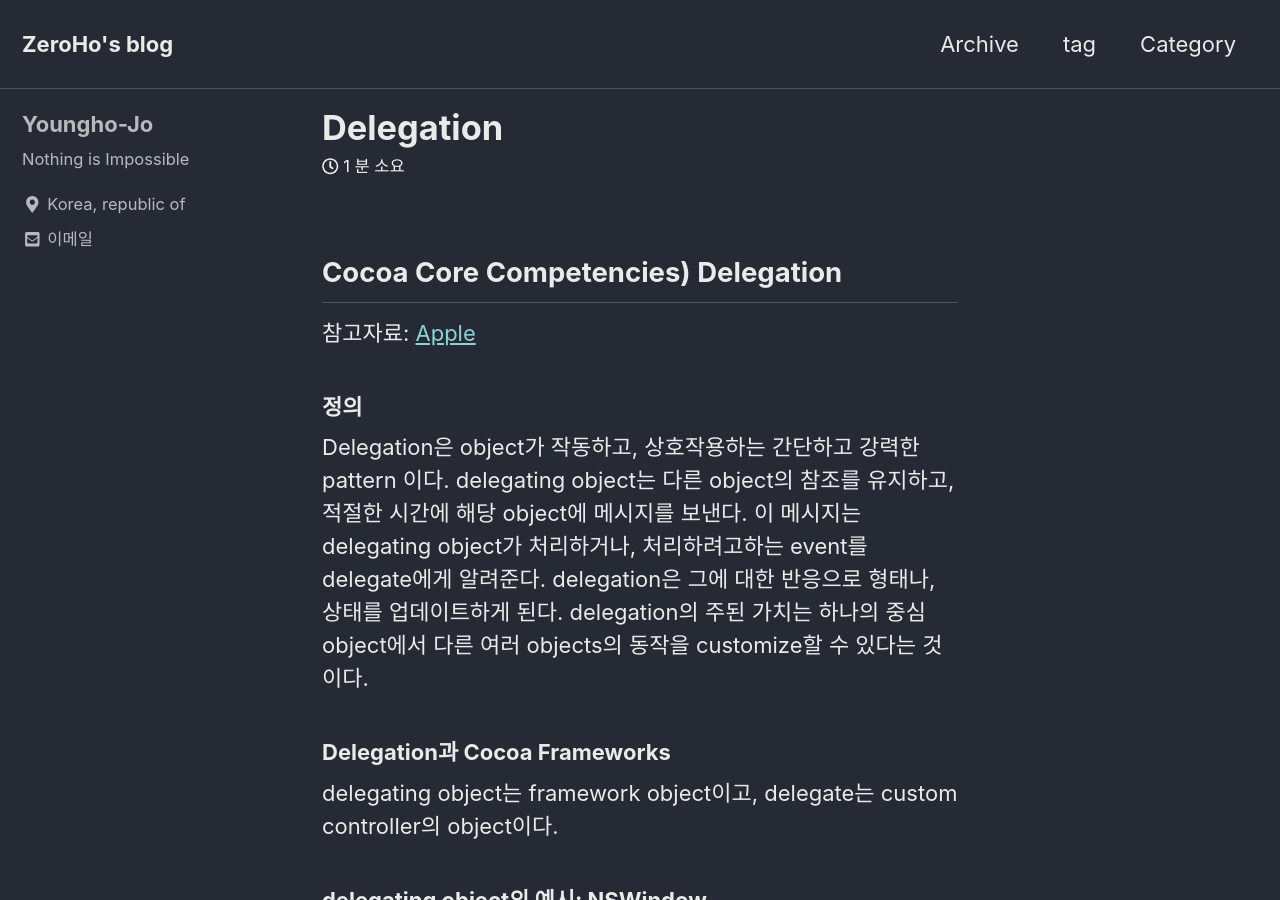
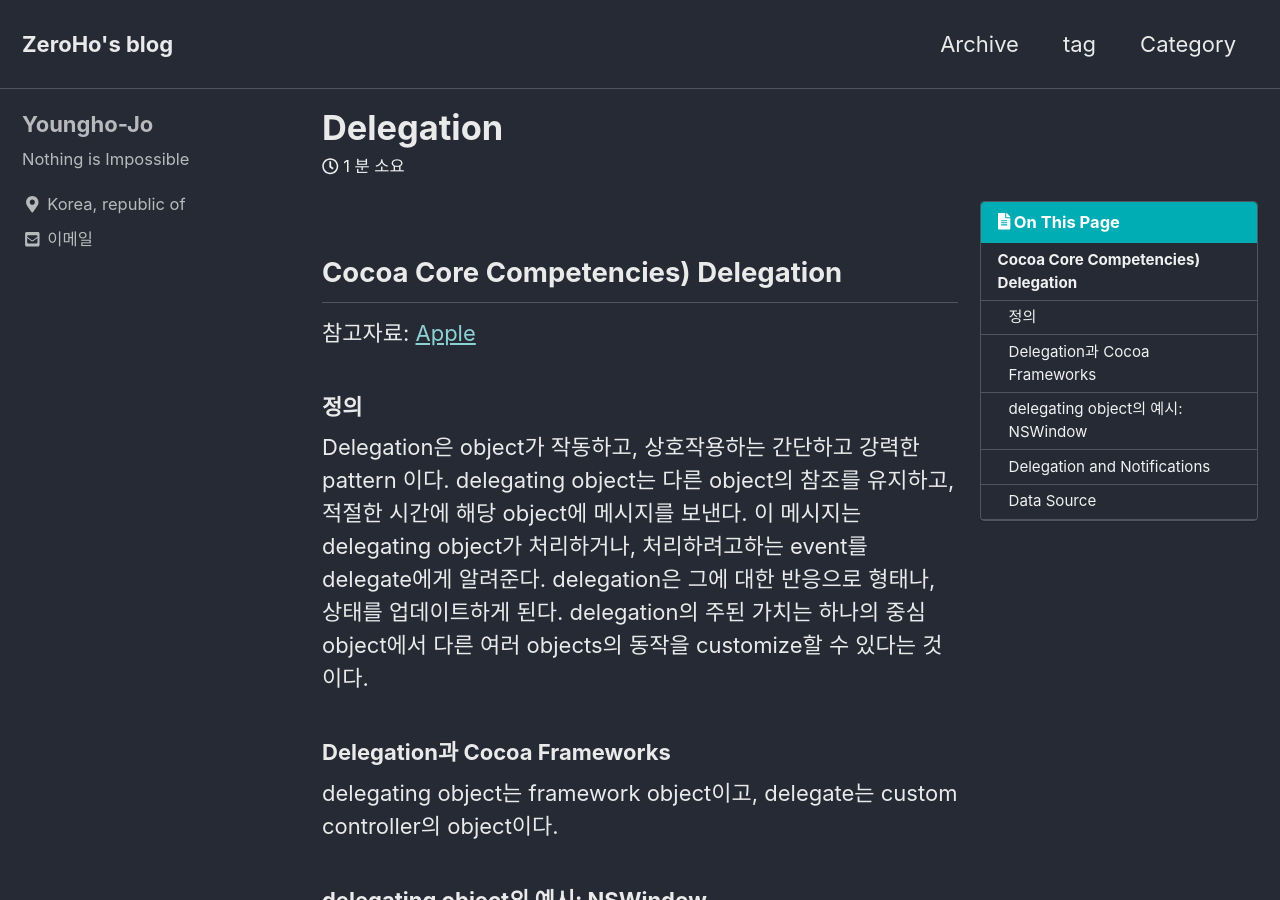
Before and after one commit to YoungHo-Jo/youngho-jo.github.com, a Jekyll site: the page built from _posts/2017-02-02-delegation.md, in a window 1280 px wide and 900 px high. Built offline with Jekyll 4.4.1, drawn with Linux system fonts in a browser that asks for light colours; cached includes are drawn as plain includes; comment, search, counter and statistics services are not loaded; some of the changed lines change nothing that is shown.

Commit message:
Update 2017-02-02-delegation.md

```diff
--- a/_posts/2017-02-02-delegation.md
+++ b/_posts/2017-02-02-delegation.md
@@ -15,6 +15,8 @@ summaryfeed: false
 title: Delegation
 tags:
   - Swift
+toc: true
+category: Swift
 ---
 ## Cocoa Core Competencies) Delegation
 참고자료: [Apple](https://developer.apple.com/library/content/documentation/General/Conceptual/DevPedia-CocoaCore/Delegation.html#//apple_ref/doc/uid/TP40008195-CH14-SW2)
```
